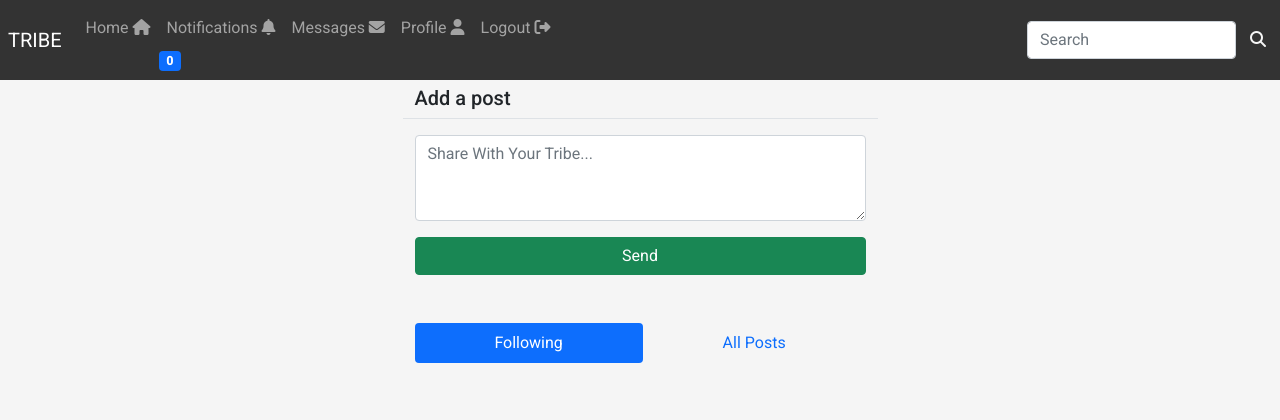
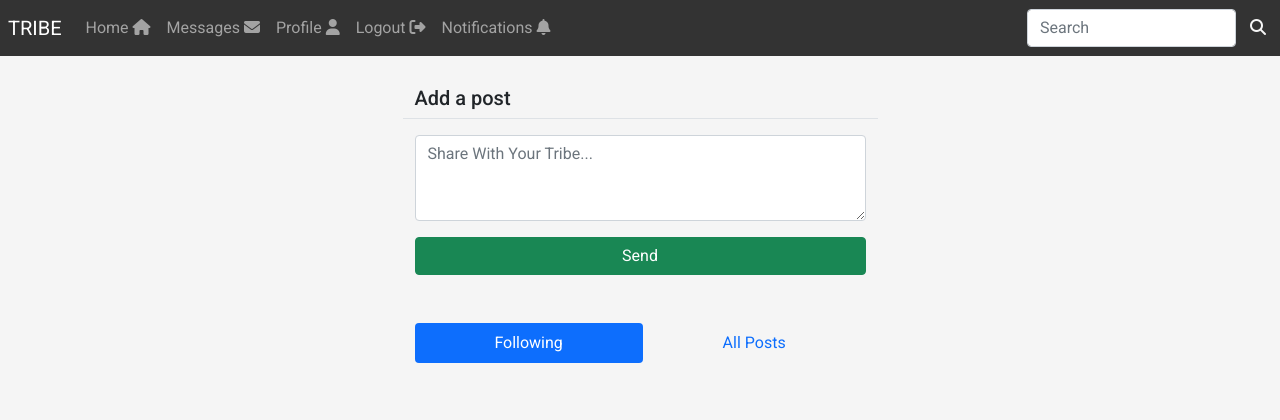
Before and after one commit to adamgilroy22/tribe, a Django app: page /feed/ in a window 1280 px wide. Shown: the top 420 px of the page. Run offline with Django 3.2, Linux system fonts and the light colour scheme; the visitor is signed in with stand-in values (Sample User, id 1); data comes from the database, SQL or seed files in the repository; data that the repository does not hold is empty; some libraries are stand-ins or nearby versions.

Commit message:
Make notification badge appear in nav only if it exists

```diff
--- a/notifications/templates/notifications.html
+++ b/notifications/templates/notifications.html
@@ -1,5 +1,9 @@
-<div class="dropdown">
-	<span class="badge bg-primary notification-badge" onclick="showNotifications()">{{ notifications.count }}</span>
+<a href="#" class="nav-link" onclick="showNotifications()">
+	Notifications <i class="fas fa-bell"></i>
+	{% if notifications %}
+	<span class="top-0 start-100 translate-middle badge rounded-pill bg-danger notification-badge">{{ notifications.count }}</span>
+	{% endif %}
+</a>
 <div class="dropdown-content d-none" id="notification-container">
 	{% for notification in notifications %}
 	{% if notification.post %}
@@ -22,4 +26,3 @@
 	{% endif %}
 	{% endfor %}
 </div>
-	</div>
--- a/static/css/style.css
+++ b/static/css/style.css
@@ -85,18 +85,7 @@ body > footer {
 
 /* Notifications */
 .notification-badge {
-    transition: 0.3s;
-}
-
-.notification-badge:hover {
-    cursor: pointer;
-    opacity: 0.75;
-    transition: 0.3s;
-}
-
-.dropdown {
-    position: relative;
-    display: inline-block;
+    font-size: xx-small;
 }
 
 .dropdown-content {
--- a/templates/base.html
+++ b/templates/base.html
@@ -58,10 +58,6 @@
             <a class="nav-link" href="{% url 'feed' %}">Home <i class="fa-solid fa-house"></i></a>
           </li>
           <li class="nav-item">
-            <a class="nav-link" href="#">Notifications <i class="fa-solid fa-bell"></i></a>
-            {% show_notifications %}
-          </li>
-          <li class="nav-item">
             <a class="nav-link" href="#">Messages <i class="fa-solid fa-envelope"></i></a>
           </li>
           <li class="nav-item">
@@ -70,6 +66,9 @@
           <li class="nav-item">
             <a class="nav-link" href="{% url 'account_logout' %}">Logout <i
                 class="fa-solid fa-right-from-bracket"></i></a>
+          </li>
+          <li class="nav-item">
+            {% show_notifications %}
           </li>
         </ul>
         <ul class="navbar-nav ms-auto justify-content-end">
```
Lines whose indentation alone changed are shown as unchanged.
